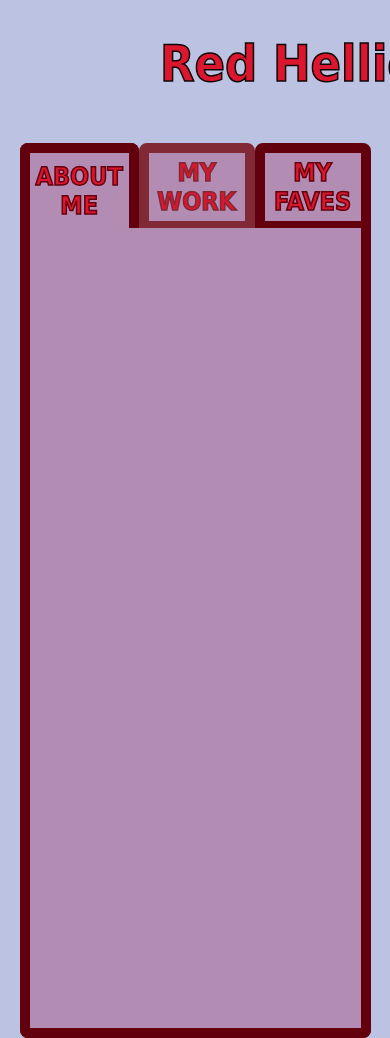
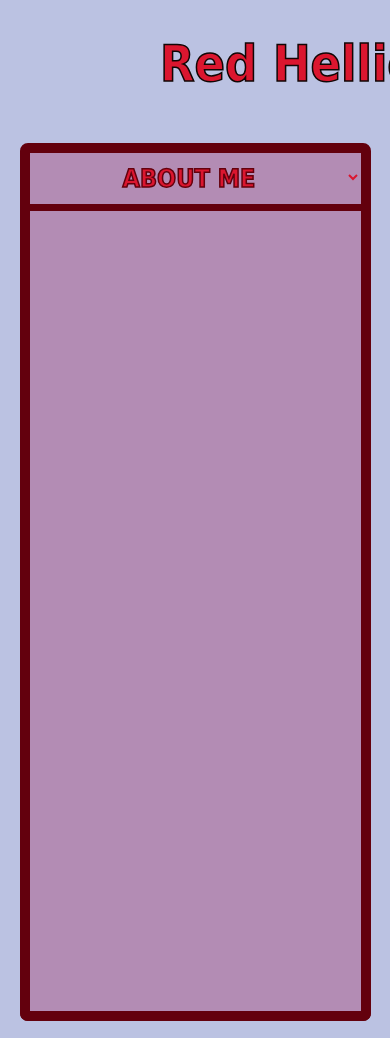
Before and after one commit to RedHellier/my-fac-website, a plain HTML site: page index.html in a window 390 px wide. Shown: the top 1038 px of the page. Drawn offline with Linux system fonts and the light colour scheme.

Commit message:
Mobile Responsive, cahnges tabs to single dropdown, NO JS FUNCTIONALITY

```diff
--- a/index.html
+++ b/index.html
@@ -10,16 +10,24 @@
       <h1>Red Hellier</h1>
     </header>
     <main>
-      <div class="navbar">
-        <button class="tab" id="about" active="true" type="button">
+      <div class="navbar-desktop">
+        <button class="tab tab-page" id="about" active="true" type="button">
           <p>ABOUT ME</p>
         </button>
-        <button class="tab" id="work" scheme="alt" active="false" type="button">
+        <button class="tab tab-page" id="work" scheme="alt" active="false" type="button">
           <p>MY WORK</p>
         </button>
-        <button class="tab" id="faves" active="false" type="button">
+        <button class="tab tab-page" id="faves" active="false" type="button">
           <p>MY FAVES</p>
         </button>
+      </div>
+      <div class="navbar-mobile">
+        <select class="tab tab-dropdown" id="work" active="false" type="button">
+          <p>></p>
+          <option value="about"><button>ABOUT ME</button></option>
+          <option value="work"><button>MY WORK</button></option>
+          <option value="faves"><button>MY FAVES</button></option>
+        </select>
       </div>
       <div id="page"></div>
     </main>
--- a/js/script.js
+++ b/js/script.js
@@ -1,4 +1,4 @@
-var tabs = document.getElementsByClassName("tab")
+var tabs = document.getElementsByClassName("tab-page")
 console.log(tabs)
 
 for (let t of tabs) {
--- a/styles/style.css
+++ b/styles/style.css
@@ -34,13 +34,27 @@ header {
   background-color: #BBC2E2;
 }
 
-.navbar {
+.navbar-mobile {
   display: grid;
-  grid-template-columns: 1fr 1fr 1fr;
-
+  grid-template-columns: 1fr;
 }
 
-.tab {
+.navbar-desktop {
+  display: none;
+}
+
+@media all and (min-width: 40em) {
+  .navbar-mobile {
+    display: none;
+  }
+
+  .navbar-desktop {
+    display: grid;
+    grid-template-columns: 1fr 1fr 1fr;
+  }
+}
+
+.tab, .tab-dropdown option {
   font-family: Tahoma, sans-serif;
   font-weight: 800;
   -webkit-text-stroke: #63000d 1.5px;
@@ -56,7 +70,12 @@ header {
   border-bottom: #63000d 7px solid;
 }
 
-.tab:hover {
+.tab-dropdown {
+  padding: 10px 0;
+  outline: none;
+}
+
+.tab-page:hover {
   color: #BBC2E2;
 }
 
@@ -66,10 +85,9 @@ header {
 }
 
 [active="true"] {
-
   border-bottom: none;
 }
 
 .tab p {
-  margin: 5% 0;
+  margin: 10px 0;
 }
```
